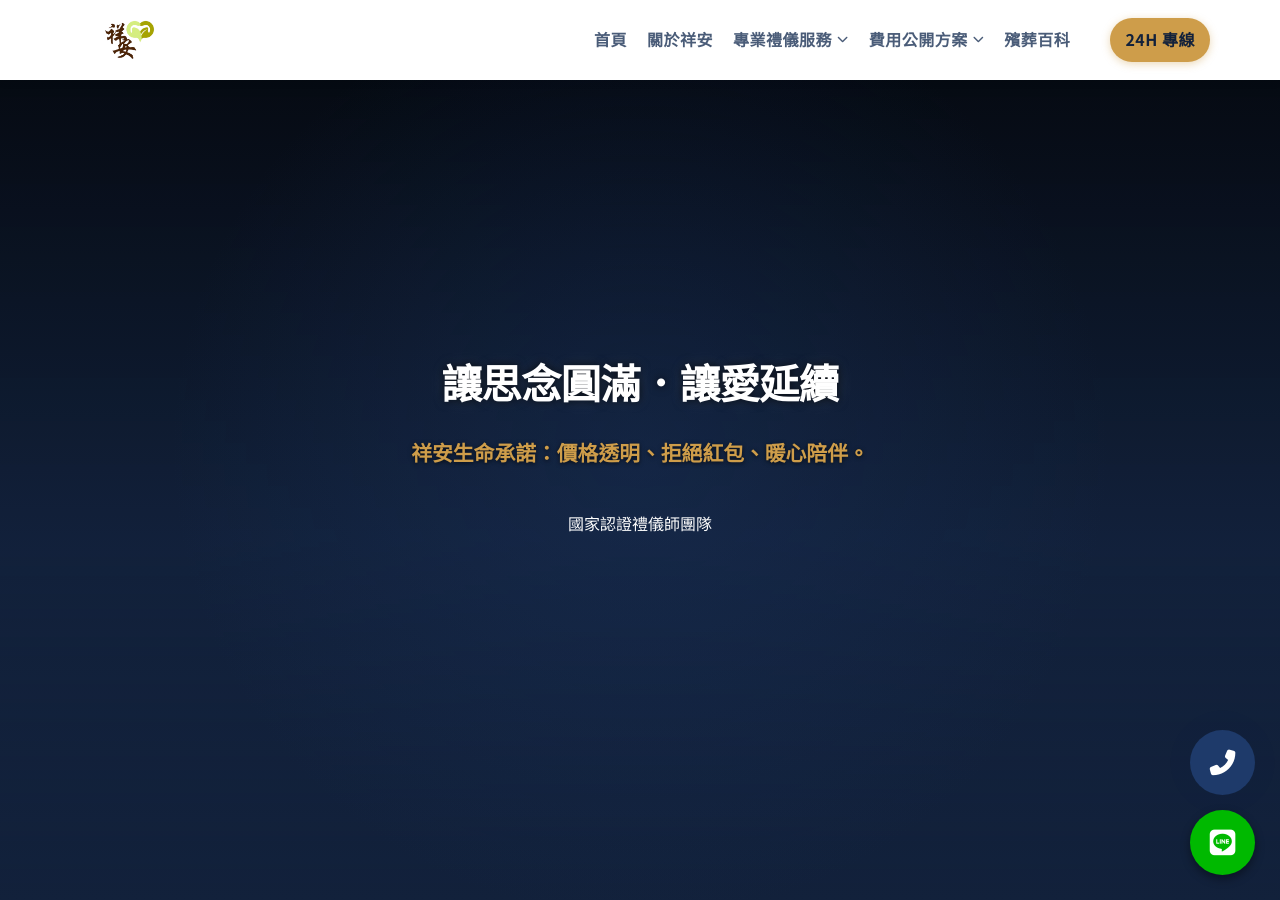
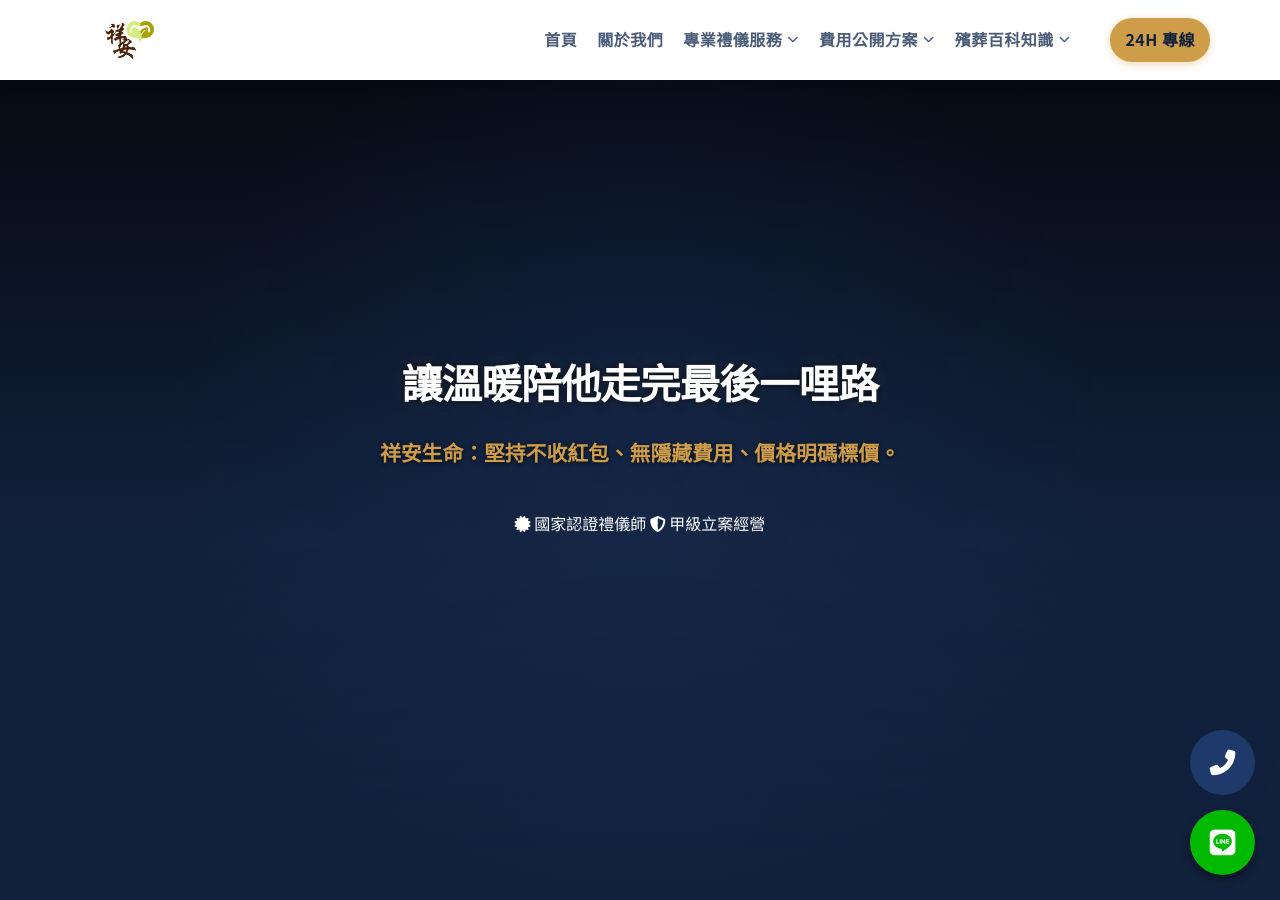
Before and after one commit to Shiangan/Shiangan, a Jekyll site: the page plans.html, which Jekyll copies as it is, in a window 1280 px wide and 900 px high. Built offline with Jekyll 4.4.1, drawn with Linux system fonts in a browser that asks for light colours; some web fonts are replaced; some of the changed text lies outside the part shown.

Commit message:
Update plans.html

```diff
--- a/plans.html
+++ b/plans.html
@@ -33,19 +33,19 @@
             <nav class="main-nav" id="main-nav" role="navigation">
                 <ul role="menubar">
                     <li><a href="index.html"><strong>首頁</strong></a></li>
-                    <li><a href="about.html"><strong>關於祥安</strong></a></li>
+                    <li><a href="about.html"><strong>關於我們</strong></a></li>
 
                     <li class="dropdown">
                         <a href="services.html"><strong>專業禮儀服務</strong> <i class="fas fa-chevron-down"></i></a>
                         <div class="submenu-container">
                             <ul class="submenu">
-                                <li class="submenu-title">宗教與客製</li>
-                                <li><a href="services.html#buddhist-taoist">中式 (佛/道教)</a></li>
-                                <li><a href="services.html#western-etiquette">西式 (基/天主教)</a></li>
-                                <li><a href="services.html#japanese-etiquette">日式 (日蓮/創價)</a></li>
+                                <li class="submenu-title">宗教禮俗分類</li>
+                                <li><a href="services.html#buddhist-taoist">中式禮儀 (佛/道)</a></li>
+                                <li><a href="services.html#western-etiquette">西式禮儀 (基/天)</a></li>
+                                <li><a href="services.html#japanese-etiquette">日式禮儀 (創價/日蓮)</a></li>
                                 <li class="submenu-separator"></li>
-                                <li class="submenu-title">自然永續</li>
-                                <li><a href="services.html#eco-burial">環保葬 (樹/海/花葬)</a></li>
+                                <li class="submenu-title">自然永續葬</li>
+                                <li><a href="services.html#eco-burial">樹葬/海葬/花葬專區</a></li>
                             </ul>
                         </div>
                     </li>
@@ -66,11 +66,21 @@
                         </div>
                     </li>
 
-                    <li><a href="blog.html"><strong>殯葬百科</strong></a></li>
+                    <li class="dropdown">
+                        <a href="blog.html"><strong>殯葬百科知識</strong> <i class="fas fa-chevron-down"></i></a>
+                        <div class="submenu-container">
+                            <ul class="submenu">
+                                <li><a href="blog.html#first-step">臨終初終處理</a></li>
+                                <li><a href="blog.html#law-guide">補助金申請詳情</a></li>
+                                <li><a href="blog.html#faq">治喪常見問題</a></li>
+                            </ul>
+                        </div>
+                    </li>
+
                     <li class="contact-nav"><a href="tel:+886978583699"><strong>24H 專線</strong></a></li>
                 </ul>
             </nav>
-            <button class="menu-toggle"><i class="fas fa-bars"></i> 選單</button>
+            <button class="menu-toggle" aria-label="切換選單"><i class="fas fa-bars"></i></button>
         </div>
     </header>
 
@@ -78,55 +88,70 @@
         <section class="hero-section first-section">
             <div id="stars" class="star-layer"></div>
             <div class="hero-content container">
-                <h1 class="fade-in">讓思念圓滿．讓愛延續</h1>
-                <p class="fade-in"><strong>祥安生命承諾：價格透明、拒絕紅包、暖心陪伴。</strong></p>
-                <div class="hero-badge">國家認證禮儀師團隊</div>
+                <h1 class="fade-in">讓溫暖陪他走完最後一哩路</h1>
+                <p class="fade-in"><strong>祥安生命：堅持不收紅包、無隱藏費用、價格明碼標價。</strong></p>
+                <div class="trust-badges">
+                    <span><i class="fas fa-certificate"></i> 國家認證禮儀師</span>
+                    <span><i class="fas fa-shield-alt"></i> 甲級立案經營</span>
+                </div>
             </div>
         </section>
 
         <section class="container-v-padding bg-soft">
-            <div class="container text-center">
-                <h2 class="section-title">🕯️ 治喪服務全流程：我們陪您一起走</h2>
-                <p class="section-subtitle">從臨終的那一刻起，祥安便是您最堅強的後盾。我們將複雜的流程簡化，讓家屬專注於最後的告別。</p>
-                <div class="process-horizontal">
-                    <div class="step"><span>1</span><p>24H接體安置</p></div>
-                    <div class="step"><span>2</span><p>治喪規劃建議</p></div>
-                    <div class="step"><span>3</span><p>靈位設立與法事</p></div>
-                    <div class="step"><span>4</span><p>奠禮儀式圓滿</p></div>
-                    <div class="step"><span>5</span><p>火化晉塔安厝</p></div>
+            <div class="container">
+                <div class="knowledge-intro text-center">
+                    <h2>🕯️ 懂了，就不再惶恐</h2>
+                    <p>喪葬費用常讓家屬困惑。祥安將費用完全透明化，讓您知道每一分錢的去向。</p>
+                </div>
+                <div class="fee-structure-grid">
+                    <div class="fee-card">
+                        <div class="fee-icon"><i class="fas fa-file-invoice-dollar"></i></div>
+                        <h4>1. 禮儀服務契約</h4>
+                        <p>即下方顯示的方案價格。包含：棺木、骨灰罐、花藝佈置、禮儀師服務、壽衣用品。<strong>(祥安保證合約價格)</strong></p>
+                    </div>
+                    <div class="fee-card">
+                        <div class="fee-icon"><i class="fas fa-landmark"></i></div>
+                        <h4>2. 政府規費支出</h4>
+                        <p>殯儀館冰櫃、禮廳、火化費用。<strong>(實報實銷：由政府開立收據，祥安代收代付)</strong></p>
+                    </div>
+                    <div class="fee-card">
+                        <div class="fee-icon"><i class="fas fa-praying-hands"></i></div>
+                        <h4>3. 宗教與其他</h4>
+                        <p>塔位、墓地、特定宗教法事、謝禮等。<strong>(由家屬視需求彈性加購)</strong></p>
+                    </div>
                 </div>
             </div>
         </section>
 
         <section class="container-v-padding">
             <div class="container">
-                <h2 class="text-center">📜 祥安生命透明契約方案詳情</h2>
+                <h2 class="text-center">📜 祥安生命·公開透明專案</h2>
                 <div class="accordion-container" id="plans-accordion">
 
                     <article class="accordion-item" id="basic">
                         <button class="accordion-header">
-                            <div class="header-left"><i class="fas fa-leaf"></i> 國民契約 (基礎保障)</div>
-                            <div class="header-right"><span>NT$ 68,000</span> <i class="fas fa-plus"></i></div>
+                            <div class="title-group"><i class="fas fa-leaf"></i> 國民契約 (基礎型)</div>
+                            <div class="price-group"><span>NT$ 68,000</span> <i class="fas fa-plus"></i></div>
                         </button>
                         <div class="accordion-content">
                             <div class="content-inner">
-                                <div class="grid-layout">
-                                    <div class="col">
-                                        <h4>【禮儀服務與人力】</h4>
+                                <div class="details-grid">
+                                    <div class="details-col">
+                                        <h4>【全程專業人力】</h4>
                                         <ul>
                                             <li>24H 全台(北北基桃)緊急接體服務</li>
-                                            <li>資深禮儀師一名全程一對一治喪指導</li>
-                                            <li>代辦政府殯儀館設施預訂與文書申請</li>
-                                            <li>協助申請火化證、勞國保補助諮詢</li>
+                                            <li>專業禮儀師全程治喪指導規劃</li>
+                                            <li>代辦政府殯儀館設施申請與預約</li>
+                                            <li>火化場、公墓規費繳費引導</li>
                                         </ul>
                                     </div>
-                                    <div class="col">
-                                        <h4>【用品與場地】</h4>
+                                    <div class="details-col">
+                                        <h4>【精緻用品規格】</h4>
                                         <ul>
                                             <li>火化型環保棺木、精緻石材骨灰罐</li>
-                                            <li>標準絲綢壽衣及往生被乙套</li>
-                                            <li>告別式標準背板佈置、簽名本、謝卡</li>
-                                            <li>遺體清洗、更衣及基礎化妝服務</li>
+                                            <li>標配壽衣乙套 (男裝/女裝)</li>
+                                            <li>告別式精緻背板、祭壇鮮花佈置</li>
+                                            <li>全套入殮用品與往生被</li>
                                         </ul>
                                     </div>
                                 </div>
@@ -134,41 +159,41 @@
                         </div>
                     </article>
 
-                    <article class="accordion-item honor-highlight" id="seventeen-eight">
+                    <article class="accordion-item honor-premium" id="seventeen-eight">
                         <button class="accordion-header">
-                            <div class="header-left"><i class="fas fa-crown"></i> 尊榮七七圓滿契約 (旗艦推薦)</div>
-                            <div class="header-right"><span>NT$ 178,000</span> <i class="fas fa-plus"></i></div>
+                            <div class="title-group"><i class="fas fa-crown"></i> 尊榮七七圓滿契約 (旗艦推薦)</div>
+                            <div class="price-group"><span>NT$ 178,000</span> <i class="fas fa-plus"></i></div>
                         </button>
                         <div class="accordion-content">
                             <div class="content-inner">
-                                <div class="grid-layout three-cols">
+                                <div class="details-grid three-cols">
                                     <div class="col">
-                                        <h4>💎 頂級場地佈置</h4>
+                                        <h4>💎 頂級奠禮規格</h4>
                                         <ul>
                                             <li><strong>15呎大型鮮花主題祭壇</strong></li>
-                                            <li>特大精緻主題迎賓背板</li>
-                                            <li>專業司儀、音響與追思音樂設計</li>
-                                            <li><strong>全程靜態影像紀錄紀實</strong></li>
+                                            <li>特大精緻迎賓背板、音響、司儀</li>
+                                            <li>15吋放大照 (含精緻手工相框)</li>
+                                            <li>奠禮全程專業靜態影像紀實</li>
                                         </ul>
                                     </div>
                                     <div class="col">
-                                        <h4>💎 尊榮遺體護理</h4>
+                                        <h4>💎 尊榮遺體SPA</h4>
                                         <ul>
-                                            <li><strong>頂級遺體 SPA 淨身服務</strong> (洗身、按摩、護理、美容)</li>
-                                            <li>頂級五層龍鳳掛或高級西裝壽衣</li>
-                                            <li>頂級碧玉/青玉骨灰罐 (含金字裝飾)</li>
+                                            <li><strong>頂級遺體 SPA 服務：</strong>淨身、洗身、護理、美容、精緻化妝。</li>
+                                            <li>高級五層龍鳳掛或名品西裝壽衣</li>
+                                            <li>頂級碧玉/青玉骨灰罐 (含金字刻製)</li>
                                         </ul>
                                     </div>
                                     <div class="col">
-                                        <h4>💎 全法事保障</h4>
+                                        <h4>💎 全程法事功德</h4>
                                         <ul>
                                             <li><strong>頭七至滿七完整師父科儀</strong></li>
-                                            <li>晉塔禮車、後續對年百日祭祀提醒</li>
-                                            <li>專屬祕書協助所有補助申請件</li>
+                                            <li>專業祕書協助申請補助(勞/國保)</li>
+                                            <li>贈送高級毛巾禮盒 30 份</li>
+                                            <li>後續百日、對年祭祀提醒</li>
                                         </ul>
                                     </div>
                                 </div>
-                                <div class="plan-footer-note">※ 本方案旨在提供最體面且毫無缺憾的告別，給摯愛最尊貴的終點。</div>
                             </div>
                         </div>
                     </article>
@@ -177,53 +202,25 @@
             </div>
         </section>
 
-        <section class="container-v-padding bg-dark-section">
-            <div class="container text-white">
-                <div class="info-card-large">
-                    <div class="row">
-                        <div class="col-md-6">
-                            <h3><i class="fas fa-info-circle"></i> 為什麼要區分「服務費」與「規費」？</h3>
-                            <p>許多家屬常被五花八門的報價混淆。在祥安，我們將費用完全拆解透明化：</p>
-                        </div>
-                    </div>
-                    <div class="fee-comparison">
-                        <div class="fee-type">
-                            <h5>1. 契約服務費 (祥安報價)</h5>
-                            <p>包含：禮儀師、棺木、骨灰罐、花藝、法事、壽衣用品。合約保證不加價。</p>
-                        </div>
-                        <div class="arrow"><i class="fas fa-plus"></i></div>
-                        <div class="fee-type">
-                            <h5>2. 政府規費 (代收代付)</h5>
-                            <p>指殯儀館冰櫃、禮廳、火化規費。依政府收據實報實銷，我們絕不從中牟利。</p>
-                        </div>
-                        <div class="arrow"><i class="fas fa-plus"></i></div>
-                        <div class="fee-type">
-                            <h5>3. 自選項目</h5>
-                            <p>如特殊的紙紮別墅、塔位購買、毛巾禮盒。由家屬依預算自行決定。</p>
-                        </div>
-                    </div>
-                </div>
-            </div>
-        </section>
-
         <section class="container-v-padding">
             <div class="container">
-                <h2 class="text-center">📊 契約內容差異快速比對</h2>
+                <h2 class="text-center">📊 專案差異對照表</h2>
                 <div class="table-responsive">
                     <table class="comparison-table">
                         <thead>
                             <tr>
-                                <th>專案內容</th>
+                                <th>服務項目</th>
                                 <th>國民契約</th>
                                 <th>中式精緻</th>
-                                <th class="highlight">尊榮圓滿</th>
+                                <th class="best-choice">尊榮圓滿</th>
                             </tr>
                         </thead>
                         <tbody>
-                            <tr><td>24H全時諮詢</td><td>✅</td><td>✅</td><td>✅</td></tr>
-                            <tr><td>法事規模</td><td>火化當日</td><td>頭七/滿七</td><td><strong>全套七七</strong></td></tr>
-                            <tr><td>遺體SPA服務</td><td>基礎護理</td><td>精緻美容</td><td><strong>頂級遺體SPA</strong></td></tr>
-                            <tr><td>鮮花場地佈置</td><td>標準背板</td><td>精選花藝</td><td><strong>15呎豪華祭壇</strong></td></tr>
+                            <tr><td>24H全時守護</td><td>✅</td><td>✅</td><td>✅</td></tr>
+                            <tr><td>法事規模</td><td>火化日法事</td><td>頭七/滿七</td><td><strong>全套七七</strong></td></tr>
+                            <tr><td>遺體護理</td><td>基礎淨身</td><td>美容化妝</td><td><strong>頂級遺體SPA</strong></td></tr>
+                            <tr><td>告別式花藝</td><td>標準背板</td><td>精緻花藝</td><td><strong>15呎豪華祭壇</strong></td></tr>
+                            <tr><td>骨灰罐材質</td><td>石材/花崗岩</td><td>黑檀木/石材</td><td><strong>頂級碧玉/青玉</strong></td></tr>
                         </tbody>
                     </table>
                 </div>
@@ -232,18 +229,15 @@
     </main>
 
     <footer class="main-footer">
-        <div class="container">
-            <div class="footer-info">
-                <p><strong>祥安生命有限公司</strong> | 甲級殯葬立案業 | 24H服務專線：0978-583-699</p>
-                <p>地址：新北市三重區永福街135巷13號 | 誠信經營 · 暖心守護</p>
-                <p>© <span id="current-year"></span> 祥安生命 版權所有</p>
-            </div>
+        <div class="container text-center">
+            <p>祥安生命有限公司 © <span id="current-year"></span> | 24H 服務專線：0978-583-699</p>
+            <p style="font-size: 0.8rem; opacity: 0.6;">地址：新北市三重區永福街135巷13號 | 政府核准甲級殯葬服務立案</p>
         </div>
     </footer>
 
     <div class="floating-cta">
-        <a href="tel:+886978583699" class="phone-btn"><i class="fas fa-phone-alt"></i></a>
-        <a href="https://line.me/ti/p/@yourid" class="line-btn"><i class="fab fa-line"></i></a>
+        <a href="tel:+886978583699" class="cta-btn phone" title="24H專線"><i class="fas fa-phone-alt"></i></a>
+        <a href="https://line.me/ti/p/@yourid" class="cta-btn line" title="LINE諮詢"><i class="fab fa-line"></i></a>
     </div>
 
     <script>
@@ -252,6 +246,7 @@
             const content = item.querySelector('.accordion-content');
             const isActive = item.classList.contains('active');
 
+            // 關閉其他項
             document.querySelectorAll('.accordion-item').forEach(el => {
                 el.classList.remove('active');
                 el.querySelector('.accordion-content').style.maxHeight = null;
@@ -267,7 +262,7 @@
             h.addEventListener('click', () => toggleAccordion(h.parentElement));
         });
 
-        // 偵測 Hash 跳轉定位
+        // 定位邏輯：從首頁點擊價格連結過來會自動開啟
         window.addEventListener('load', () => {
             const hash = window.location.hash;
             if (hash) {
```
Also changed, not shown: other parts of plans.html (+3 -3 lines).
